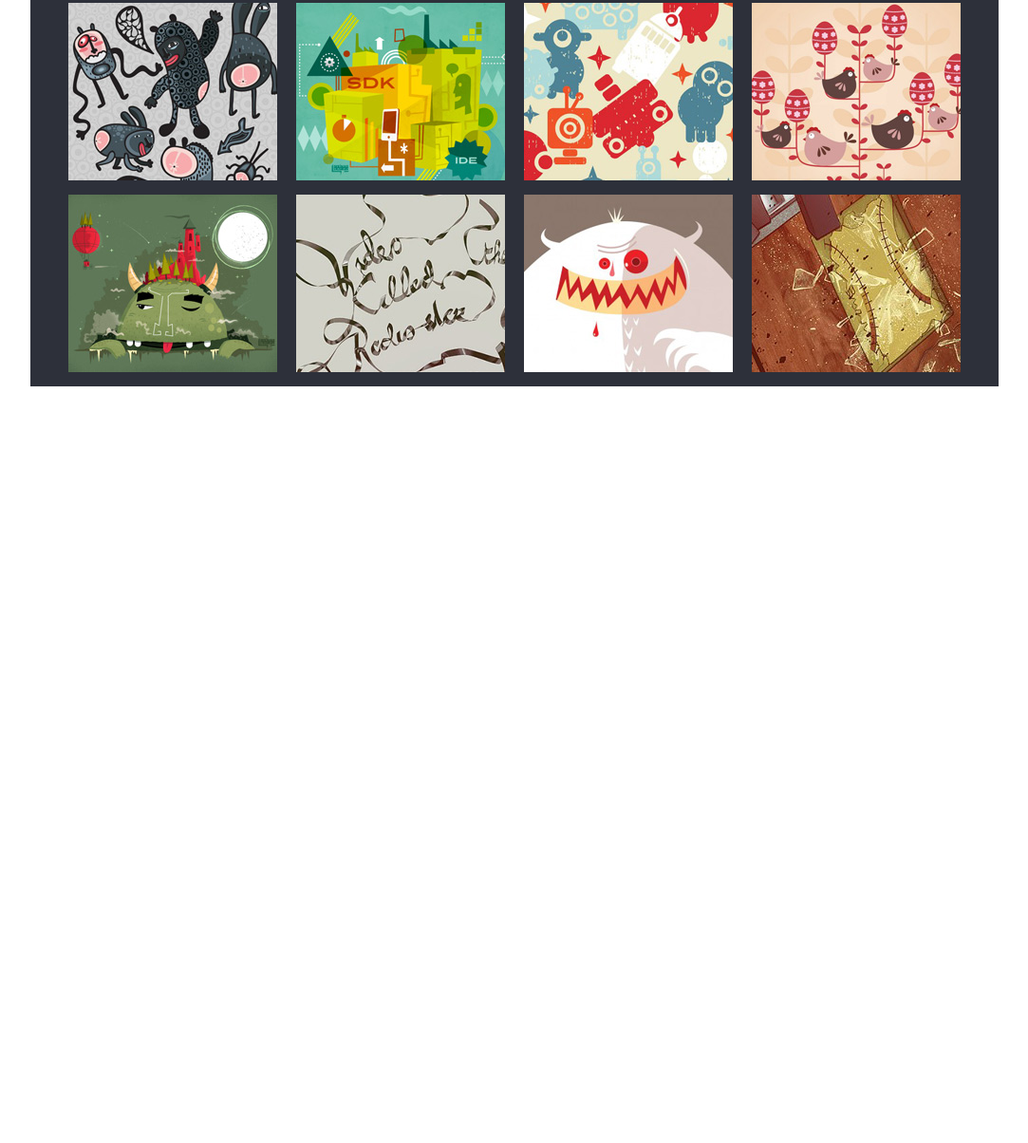
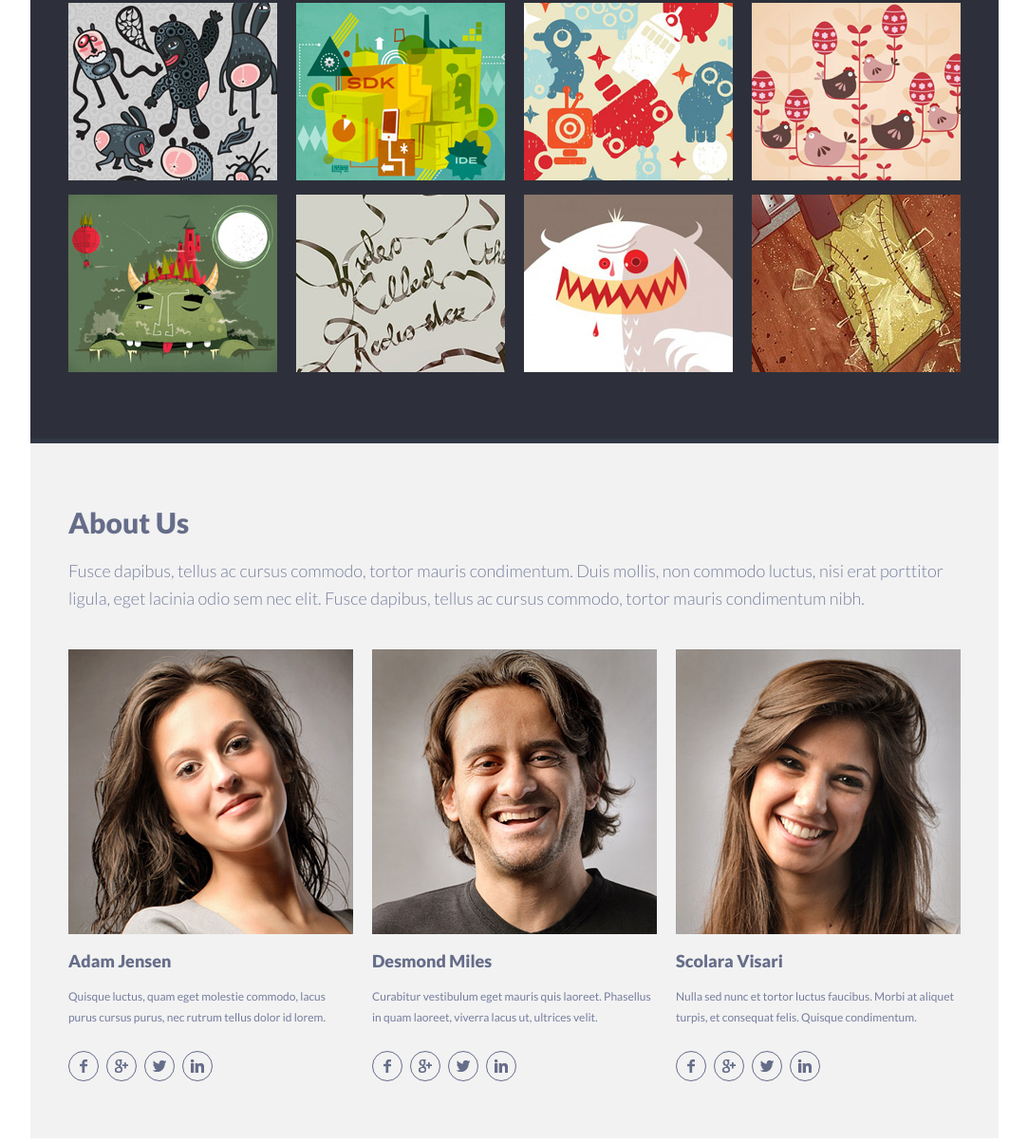
Before and after one commit to serrrgun/singolo, a plain HTML site: page singolo2.html in a window 1280 px wide. Shown: the part 408-1612 px from the top of the page at 95% size, without its empty margins (98-1181 px from the left). Before the commit the page ends 815 px from the top, so only its background shows below. Drawn offline with Linux system fonts and the light colour scheme; files whose address does not match are found by name.

Commit message:
feat: add singolo part 2 template and styles

```diff
--- a/singolo2.css
+++ b/singolo2.css
@@ -30,31 +30,41 @@ ul {
   padding: 0 40px;
 }
 
+/* elem */
+
+.title {
+	margin: 0;
+  font-family: "Lato-Black";
+  font-size: 30px;
+  line-height: 1.2;
+  color: #666d89;
+}
+
+.paragraph {
+	margin: 0;
+  font-family: "Lato-Light";
+  font-size: 18px;
+  line-height: 1.6;
+  color: #767e9e;
+}
+
 /* --- blocks --- */
 
 /* portfolio */
 
 .portfolio {
 	padding-top: 65px;
+	padding-bottom: 55px;
 	background-color: #2d303a;
+	border-bottom: 5px solid #323746;
 }
 
 .portfolio__title {
-	margin: 0;
-  margin-bottom: 19px;
-  font-family: "Lato-Black";
-  font-size: 30px;
-  line-height: 1.2;
-  color: #666d89;
+	margin-bottom: 19px;
 }
 
 .portfolio__desc {
-	margin: 0;
-  margin-bottom: 5px;
-  font-family: "Lato-Light";
-  font-size: 18px;
-  line-height: 1.6;
-  color: #767e9e;
+	margin-bottom: 5px;
 }
 
 /* filter */
@@ -81,6 +91,11 @@ ul {
 							border .5s ease-in;
 }
 
+.filter__btn--active {
+	color: #dedede;
+	border: 1px solid #dedede;
+}
+
 .filter__btn:hover,
 .filter__btn:active {
 	color: #dedede;
@@ -93,19 +108,112 @@ ul {
 	display: flex;
 	flex-wrap: wrap;
 	justify-content: space-between;
+	max-height: 606px;
+	overflow: hidden;
 }
 
 .work-list__item {
 	width: 220px;
 	margin-bottom: 15px;
 	background-color: #464b5e;
+	overflow: hidden;
 	cursor: pointer;
+}
+
+.work-list__item:hover img,
+.work-list__item:active img {
+	transform: scale(1.1);
 }
 
 .work-list__item img {
 	display: block;
+	transition: .5s ease-out;
 }
 
 /* about */
 
+.about {
+	padding-top: 65px;
+	padding-bottom: 60px;
+	background-color: #f2f2f2;
+	border-bottom: 5px solid #ffffff;
+}
+
+.about__title {
+	margin-bottom: 19px;
+}
+
+.about__desc {
+	margin-bottom: 40px;
+}
+
 /* command */
+
+.command {
+	display: flex;
+	justify-content: space-between;
+	overflow: hidden;
+}
+
+/* person */
+
+.person {
+	width: 300px;
+}
+
+.person__title {
+	margin: 0;
+	margin-top: 15px;
+	margin-bottom: 15px;
+	font-family: 'Lato-Black';
+	font-size: 18px;
+	line-height: 1.2;
+	color: #666d89;
+}
+
+.person__desc {
+	margin: 0;
+	margin-bottom: 25px;
+	font-family: 'Lato';
+	font-size: 12px;
+	line-height: 1.8;
+	color: #767e9e;
+}
+
+/* social */
+
+.social {
+	display: flex;
+}
+
+.social__item {
+	margin-right: 8px;
+	width: 30px;
+	height: 30px;
+	border: 1px solid #666d89;
+	border-radius: 50%;
+	background-position: center;
+	background-repeat: no-repeat;
+	transition: transform .3s ease-in-out;
+}
+
+.social__item:hover,
+.social__item:active {
+	transform: scale(0.9);
+}
+
+.social__item--fb {
+	background-image: url(/assets/img/social-icons/facebook.png);
+}
+
+.social__item--g {
+	background-image: url(/assets/img/social-icons/google.png);
+}
+
+.social__item--twitter {
+	background-image: url(/assets/img/social-icons/twitter.png);
+}
+
+.social__item-in {
+	background-image: url(/assets/img/social-icons/linkedin.png);
+}
--- a/singolo2.html
+++ b/singolo2.html
@@ -9,51 +9,102 @@
 <body>
     <div class="container">
         <section class="portfolio wrapper">
-            <h2 class="portfolio__title">Portfolio</h2>
-            <p class="portfolio__desc">Duis mollis, est non commodo luctus, nisi erat porttitor ligula, eget lacinia odio sem nec elit.</p>
+            <h2 class="portfolio__title title">Portfolio</h2>
+            <p class="portfolio__desc paragraph">Duis mollis, est non commodo luctus, nisi erat porttitor ligula, eget lacinia odio sem nec elit.</p>
             <div class="filter">
-                <button type="text" class="filter__btn">All</button>
+                <button type="text" class="filter__btn filter__btn--active">All</button>
                 <button type="text" class="filter__btn">Web Design</button>
                 <button type="text" class="filter__btn">Graphic Design</button>
                 <button type="text" class="filter__btn">Artwork</button>
             </div>
             <div class="work-list">
-                <div class="work-list__item">
+                <a href="#" class="work-list__item">
                     <img src="/assets/img/works/project-1.jpg" alt="project-1">
-                </div>
-                <div class="work-list__item">
+                </a>
+                <a href="#" class="work-list__item">
                     <img src="/assets/img/works/project-2.jpg" alt="project-2">
-                </div>
-                <div class="work-list__item">
+                </a>
+                <a href="#" class="work-list__item">
                     <img src="/assets/img/works/project-3.jpg" alt="project-3">
-                </div>
-                <div class="work-list__item">
+                </a>
+                <a href="#" class="work-list__item">
                     <img src="/assets/img/works/project-4.jpg" alt="project-4">
-                </div>
-                <div class="work-list__item">
+                </a>
+                <a href="#" class="work-list__item">
                     <img src="/assets/img/works/project-5.jpg" alt="project-5">
-                </div>
-                <div class="work-list__item">
+                </a>
+                <a href="#" class="work-list__item">
                     <img src="/assets/img/works/project-6.jpg" alt="project-6">
-                </div>
-                <div class="work-list__item">
+                </a>
+                <a href="#" class="work-list__item">
                     <img src="/assets/img/works/project-7.jpg" alt="project-7">
-                </div>
-                <div class="work-list__item">
+                </a>
+                <a href="#" class="work-list__item">
                     <img src="/assets/img/works/project-8.jpg" alt="project-8">
-                </div>
-                <div class="work-list__item">
+                </a>
+                <a href="#" class="work-list__item">
                     <img src="/assets/img/works/project-9.jpg" alt="project-9">
-                </div>
-                <div class="work-list__item">
+                </a>
+                <a href="#" class="work-list__item">
                     <img src="/assets/img/works/project-10.jpg" alt="project-10">
-                </div>
-                <div class="work-list__item">
+                </a>
+                <a href="#" class="work-list__item">
                     <img src="/assets/img/works/project-11.jpg" alt="project-11">
-                </div>
-                <div class="work-list__item">
+                </a>
+                <a href="#" class="work-list__item">
                     <img src="/assets/img/works/project-12.jpg" alt="project-12">
-                </div>
+                </a>
+            </div>
+        </section>
+        <section class="about wrapper">
+            <h2 class="about__title title">About Us</h2>
+            <p class="about__desc paragraph">Fusce dapibus, tellus ac cursus commodo, tortor mauris condimentum. Duis mollis, non commodo luctus, nisi erat porttitor ligula, eget lacinia odio sem nec elit. Fusce dapibus, tellus ac cursus commodo, tortor mauris condimentum nibh.</p>
+            <div class="command">
+                <article class="person">
+                    <div class="person__img">
+                        <img src="assets/img/about/photo-1.jpg" alt="person-1">
+                    </div>
+                    <p class="person__title">Adam Jensen</p>
+                    <p class="person__desc">Quisque luctus, quam eget molestie commodo, lacus purus cursus purus, nec rutrum tellus dolor id lorem. </p>
+                    <div class="person__social">
+                        <div class="social">
+                            <a href="#" class="social__item social__item--fb"></a>
+                            <a href="#" class="social__item social__item--g"></a>
+                            <a href="#" class="social__item social__item--twitter"></a>
+                            <a href="#" class="social__item social__item-in"></a>
+                        </div>
+                    </div>
+                </article>
+                <article class="person">
+                    <div class="person__img">
+                        <img src="assets/img/about/photo-2.jpg" alt="person-2">
+                    </div>
+                    <p class="person__title">Desmond Miles</p>
+                    <p class="person__desc">Curabitur vestibulum eget mauris quis laoreet. Phasellus in quam laoreet, viverra lacus ut, ultrices velit.</p>
+                    <div class="person__social">
+                        <div class="social">
+                            <a href="#" class="social__item social__item--fb"></a>
+                            <a href="#" class="social__item social__item--g"></a>
+                            <a href="#" class="social__item social__item--twitter"></a>
+                            <a href="#" class="social__item social__item-in"></a>
+                        </div>
+                    </div>
+                </article>
+                <article class="person">
+                    <div class="person__img">
+                        <img src="assets/img/about/photo-3.jpg" alt="person-3">
+                    </div>
+                    <p class="person__title">Scolara Visari</p>
+                    <p class="person__desc">Nulla sed nunc et tortor luctus faucibus. Morbi at aliquet turpis, et consequat felis. Quisque condimentum.</p>
+                    <div class="person__social">
+                        <div class="social">
+                            <a href="#" class="social__item social__item--fb"></a>
+                            <a href="#" class="social__item social__item--g"></a>
+                            <a href="#" class="social__item social__item--twitter"></a>
+                            <a href="#" class="social__item social__item-in"></a>
+                        </div>
+                    </div>
+                </article>
             </div>
         </section>
     </div>
```
Also changed, not shown: assets/img/about/photo-1.jpg (added), assets/img/about/photo-2.jpg (added), assets/img/about/photo-3.jpg (added), assets/img/social-icons/facebook.png (added), assets/img/social-icons/google.png (added), assets/img/social-icons/linkedin.png (added), assets/img/social-icons/twitter.png (added).
